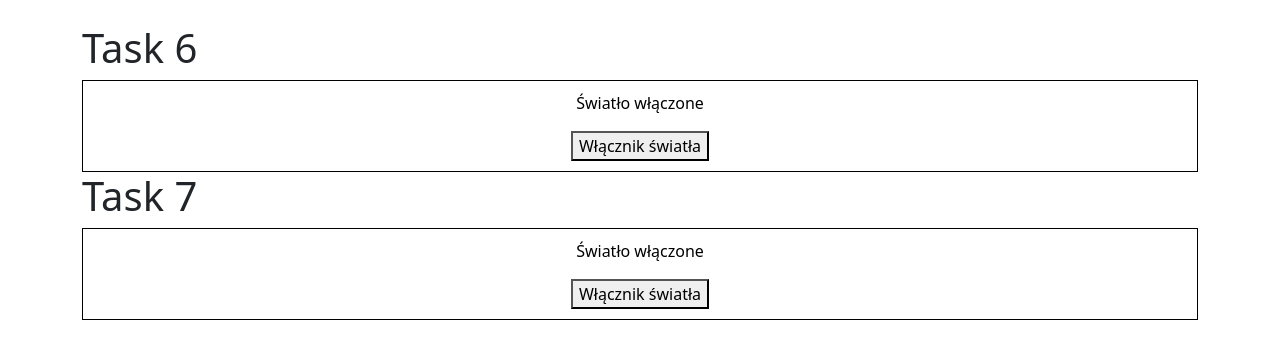
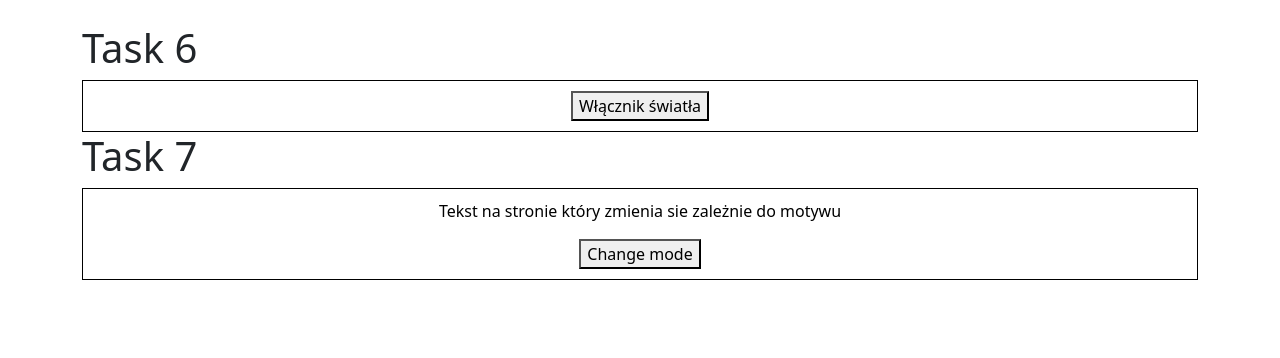
Before and after one commit to celnik-213/react, a React (Create React App) app: page / in a window 1280 px wide. Shown: the top 358 px of the page. Built offline with nearby package versions, Linux system fonts and the light colour scheme.

Commit message:
task 7 update

```diff
--- a/src/components/DarkModeToggle.jsx
+++ b/src/components/DarkModeToggle.jsx
@@ -23,8 +23,8 @@ const DarkModeToggle = () => {
         color: isLightOn ? "#000000" : "#FFFFFF",
       }}
     >
-      <p>{isLightOn ? " Światło włączone" : " Światło zgaszone"}</p>
-      <button onClick={toggleLight}>Włącznik światła</button>
+      <p>Tekst na stronie który zmienia sie zależnie do motywu</p>
+      <button onClick={toggleLight}>Change mode</button>
     </div>
   );
 };
--- a/src/components/ItemList.jsx
+++ b/src/components/ItemList.jsx
@@ -23,7 +23,6 @@ const ItemList = () => {
         color: isLightOn ? "#000000" : "#FFFFFF",
       }}
     >
-      <p>{isLightOn ? " Światło włączone" : " Światło zgaszone"}</p>
       <button onClick={toggleLight}>Włącznik światła</button>
     </div>
   );
```
